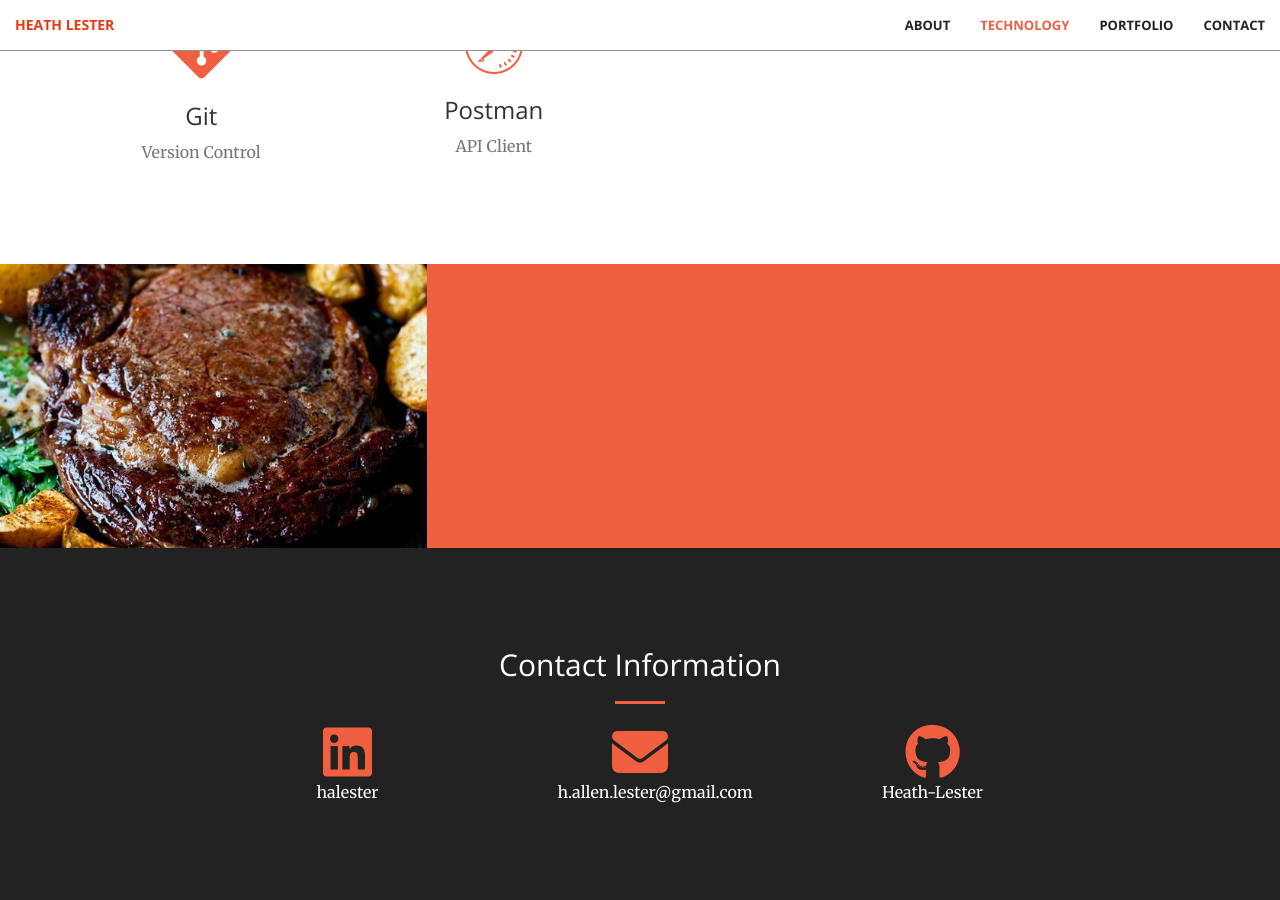
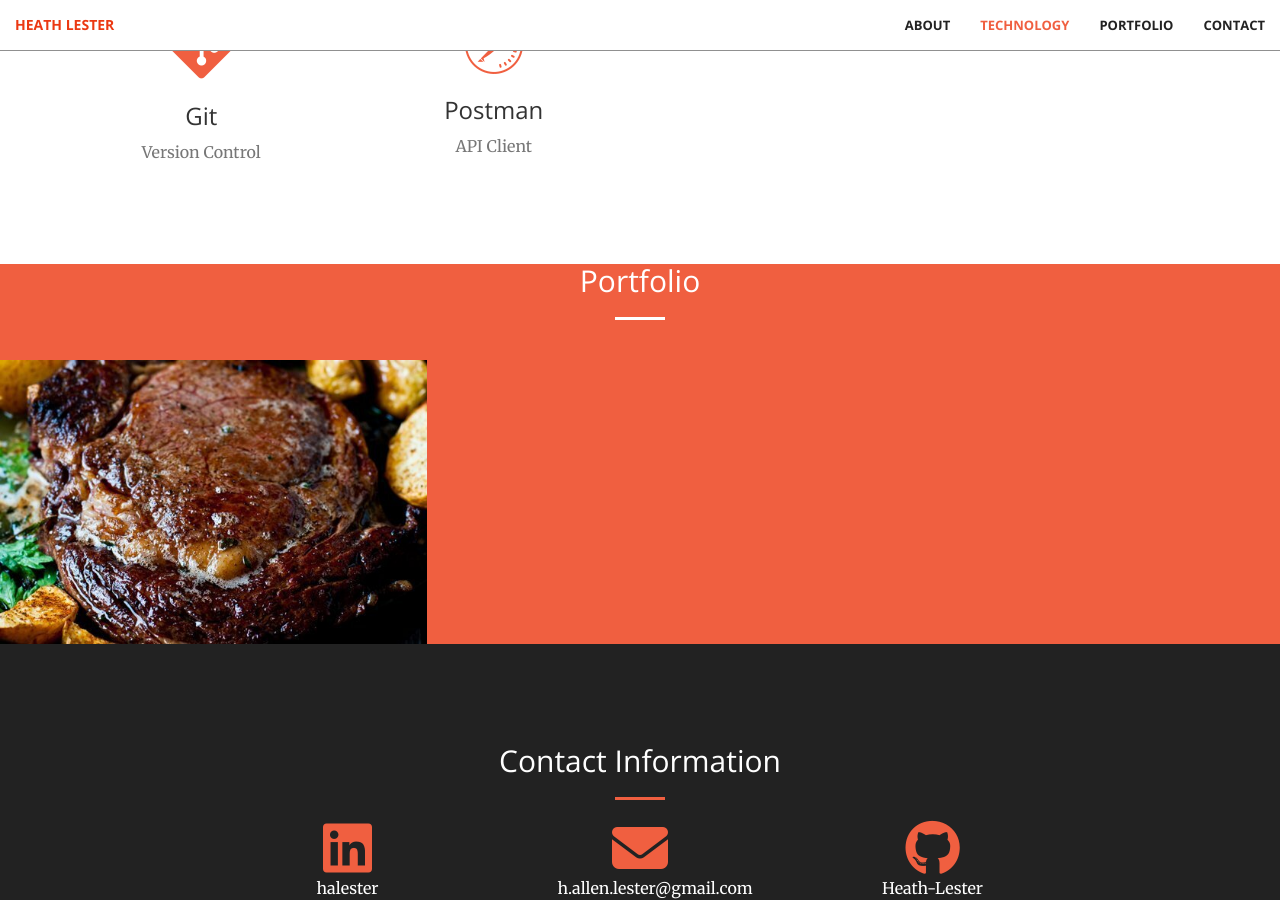
Before and after one commit to Heath-Lester/Heath-Lester.github.io, a Jekyll site: the page built from index.html, in a window 1280 px wide and 900 px high, scrolled down 1775 px. Built offline with Jekyll 4.4.1, drawn with Linux system fonts in a browser that asks for light colours; nearby versions of some CDN libraries.

Commit message:
updated portfolio text

```diff
--- a/_includes/portfolio.html
+++ b/_includes/portfolio.html
@@ -1,10 +1,10 @@
 <section class="no-padding" id="portfolio">
     <div class="container-fluid">
-        <!-- <div class="col-lg-8 col-lg-offset-2 text-center"> -->
-            <!-- <h2 class="section-heading">Portfolio</h2> -->
-            <!-- <hr class="light"> -->
-            <!-- <br> -->
-        <!-- </div> -->
+         <div class="col-lg-8 col-lg-offset-2 text-center">
+             <h2 class="section-heading">Portfolio</h2>
+             <hr class="light">
+             <br>
+         </div>
         <div class="row no-gutter">
             <div class="col-lg-4 col-sm-6">
                 <a href="https://github.com/Heath-Lester/cookit" class="portfolio-box">
```
Also changed, not shown: other parts of _includes/portfolio.html (+1 -1 lines).
